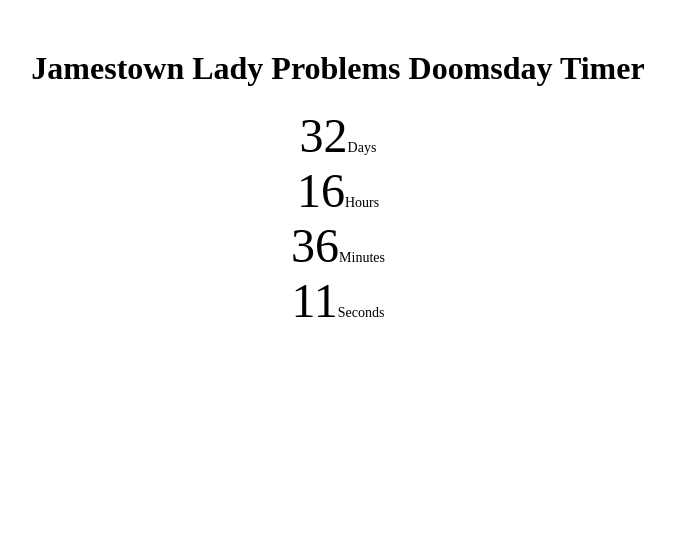
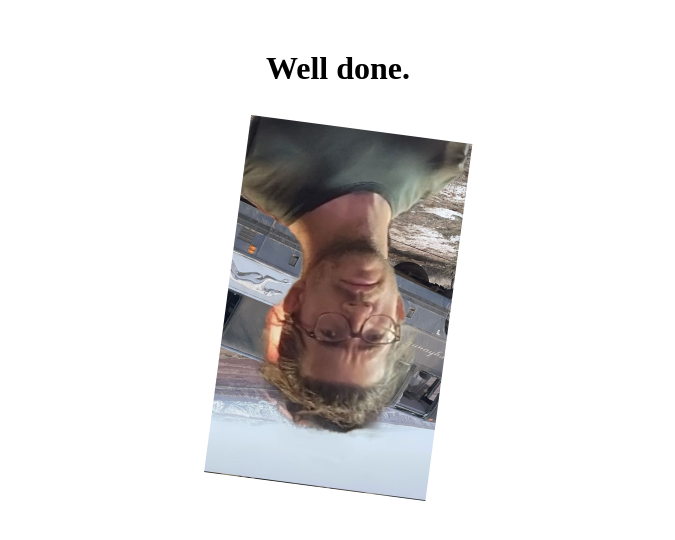
Before and after one commit to rdmontgomery/doomstown, a Vue app: page / in a window 1280 px wide. Shown: the top 540 px of the page, without its empty margins (302-977 px from the left). Built offline with nearby package versions, Linux system fonts and the light colour scheme.

Commit message:
feat: well done

```diff
--- a/src/App.vue
+++ b/src/App.vue
@@ -1,8 +1,7 @@
 <template>
   <div class="container">
+    <div v-if="timeRemaining > 0" class="timer">
       <h1>Jamestown Lady Problems Doomsday Timer</h1>
-    <div class="timer" v-if="countdownDate">
-      <div v-if="timeRemaining >= 0">
       <div>
         <span class="value">{{ days }}</span>
         <span class="label">Days</span>
@@ -21,11 +20,9 @@
       </div>
     </div>
     <div v-else>
-        <span class="completed">Countdown Completed!</span>
-      </div>
-    </div>
-    <div v-else>
-      <span class="completed">Invalid countdown date</span>
+      <h1>Well done.</h1>
+      <img src="@/assets/verticaljamestown.jpg" alt="Countdown Completed!"
+        :style="`transform: rotate(${rotation}deg) scale(${scale})`" height="400" />
     </div>
   </div>
 </template>
@@ -35,8 +32,11 @@ export default {
   data() {
     return {
       countdown: null,
-      countdownDate: new Date('June 22, 2023 22:00:00 GMT-0500'), // Set the countdown date and time
+      // countdownDate: new Date('June 22, 2023 22:00:00 GMT-0500'), // Set the countdown date and time
+      countdownDate: new Date(new Date().getTime() + 1000),
       timeRemaining: 0,
+      rotation: 0,
+      scale: 0.9
     };
   },
   computed: {
@@ -66,6 +66,9 @@ export default {
         }
       }, 1000);
     }
+    setInterval(() => {
+      this.rotation += .1;
+    }, 1);
   },
   beforeUnmount() {
     clearInterval(this.countdown);
```
Also changed, not shown: src/assets/verticaljamestown.jpg (added). Lines whose indentation alone changed are shown as unchanged.
